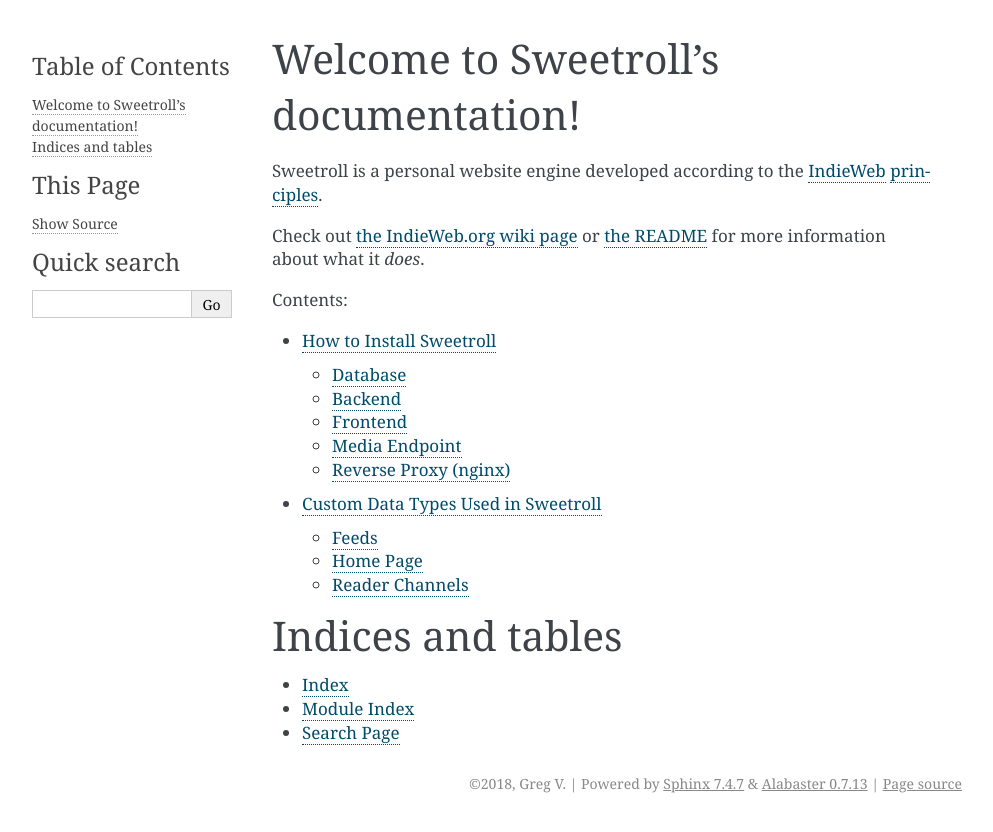
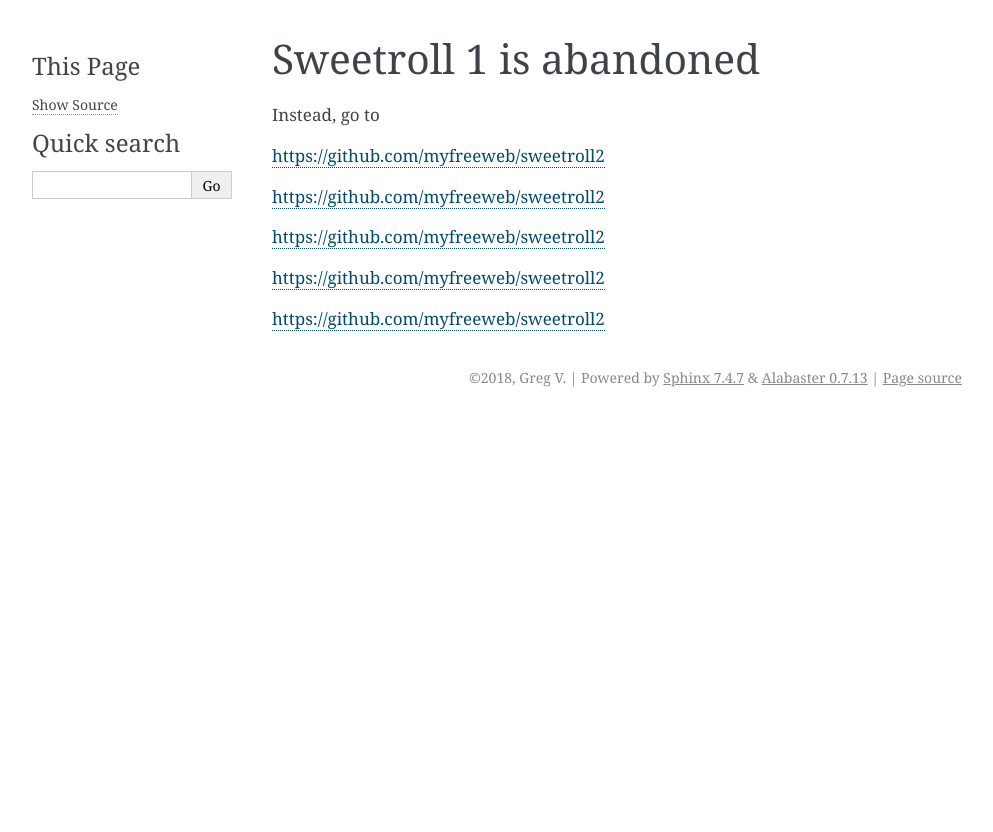
Before and after one commit to valpackett/sweetroll, a Sphinx documentation site: the page built from docs/index.rst, in a window 1280 px wide. Shown: the top 832 px of the page, without its empty margins (148-1141 px from the left). Built offline with Sphinx 7.4.7, drawn with Linux system fonts in a browser that asks for light colours.

Commit message:
Update index.rst

```diff
--- a/docs/index.rst
+++ b/docs/index.rst
@@ -1,24 +1,16 @@
 .. Sweetroll documentation master file
 
-Welcome to Sweetroll's documentation!
-=====================================
+Sweetroll 1 is abandoned
+========================
 
-Sweetroll is a personal website engine developed according to the `IndieWeb <https://indieweb.org/>`_ `principles <https://indieweb.org/principles>`_.
+Instead, go to
 
-Check out `the IndieWeb.org wiki page <https://indieweb.org/sweetroll>`_ or `the README <https://github.com/myfreeweb/sweetroll>`_ for more information about what it *does*.
+https://github.com/myfreeweb/sweetroll2
 
-.. toctree::
-   :maxdepth: 2
-   :caption: Contents:
+https://github.com/myfreeweb/sweetroll2
 
-   deployment
-   datatypes
+https://github.com/myfreeweb/sweetroll2
 
+https://github.com/myfreeweb/sweetroll2
 
-
-Indices and tables
-==================
-
-* :ref:`genindex`
-* :ref:`modindex`
-* :ref:`search`
+https://github.com/myfreeweb/sweetroll2
```
